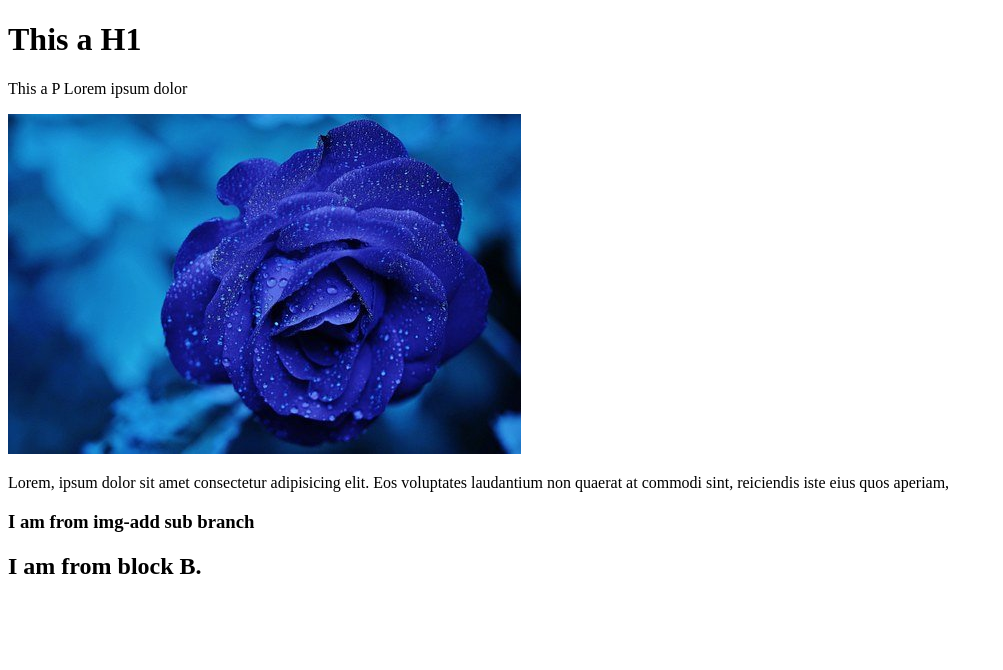
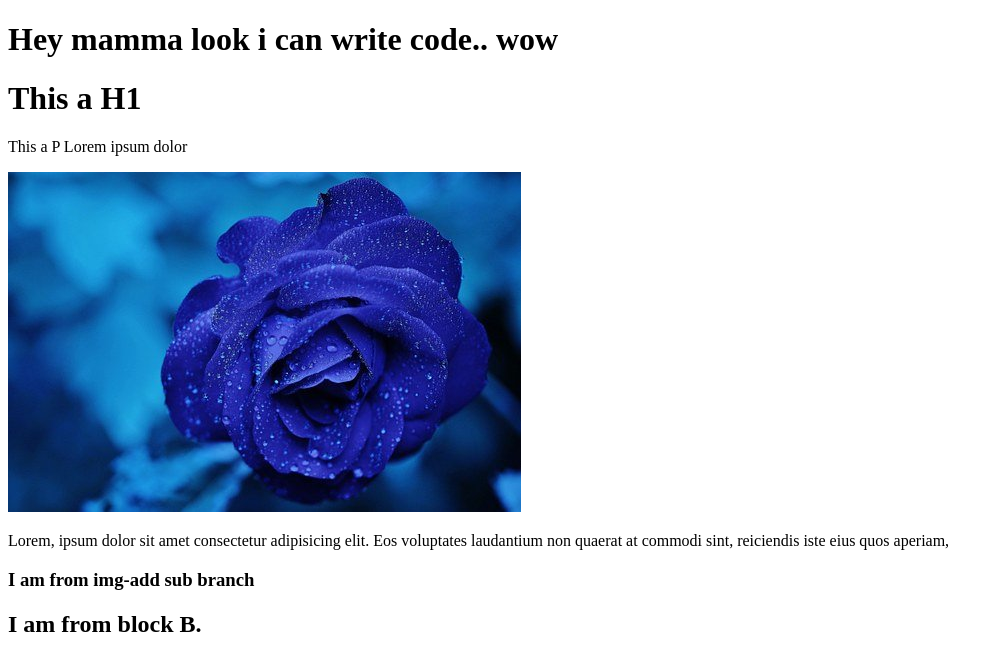
Before and after one commit to Sabbir93/together-we, a plain HTML site: page index.html in a window 1280 px wide. Shown: the whole page, without its empty margins (0-1003 px from the left). Drawn offline with Linux system fonts and the light colour scheme.

Commit message:
mamma-look

```diff
--- a/index.html
+++ b/index.html
@@ -7,6 +7,9 @@
     <title>Document</title>
 </head>
 <body>
+    <div>
+        <H1>Hey mamma look i can write code.. wow</H1>
+    </div>
     <h1>
         This a H1
     </h1>
```
